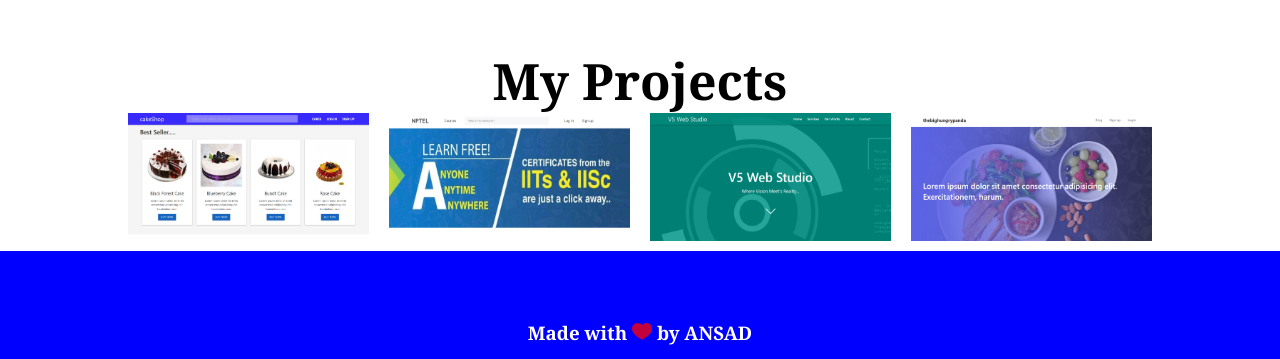
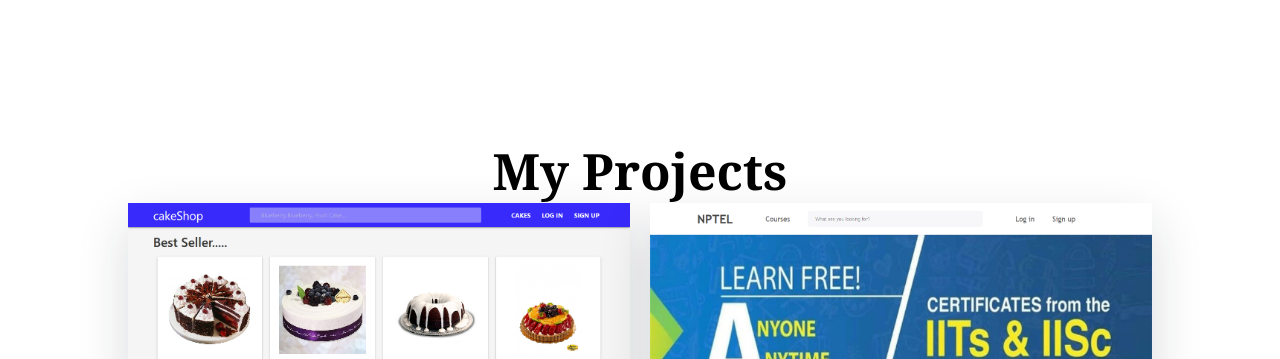
Before and after one commit to Anshad007/Anshad007.github.io, a plain HTML site: page index.html in a window 1280 px wide. Shown: the part 1306-1665 px from the top of the page. Drawn offline with Linux system fonts and the light colour scheme.

Commit message:
All done

```diff
--- a/css/style.css
+++ b/css/style.css
@@ -82,8 +82,9 @@ a {
 }
 
 .projects {
+    margin-top: 100px;
+    margin-bottom: 100px;
     text-align: center;
-    margin-bottom: 10px;
 }
 
 .projects h2{
@@ -97,10 +98,15 @@ a {
 .project-cards {
     display: grid;
     grid-gap: 20px;
-    grid-template-columns:  repeat(auto-fit, minmax(150px,1fr));
+    grid-template-columns:  repeat(auto-fit, minmax(350px,1fr));
     align-content: center;
     justify-content: center;
 }
+.project-card {
+    background-color: #fff;
+    box-shadow: 0 20px 48px rgba(22,30,42,0.16);
+}
+
 footer {
     text-align: center;
     background-color: blue;
```
